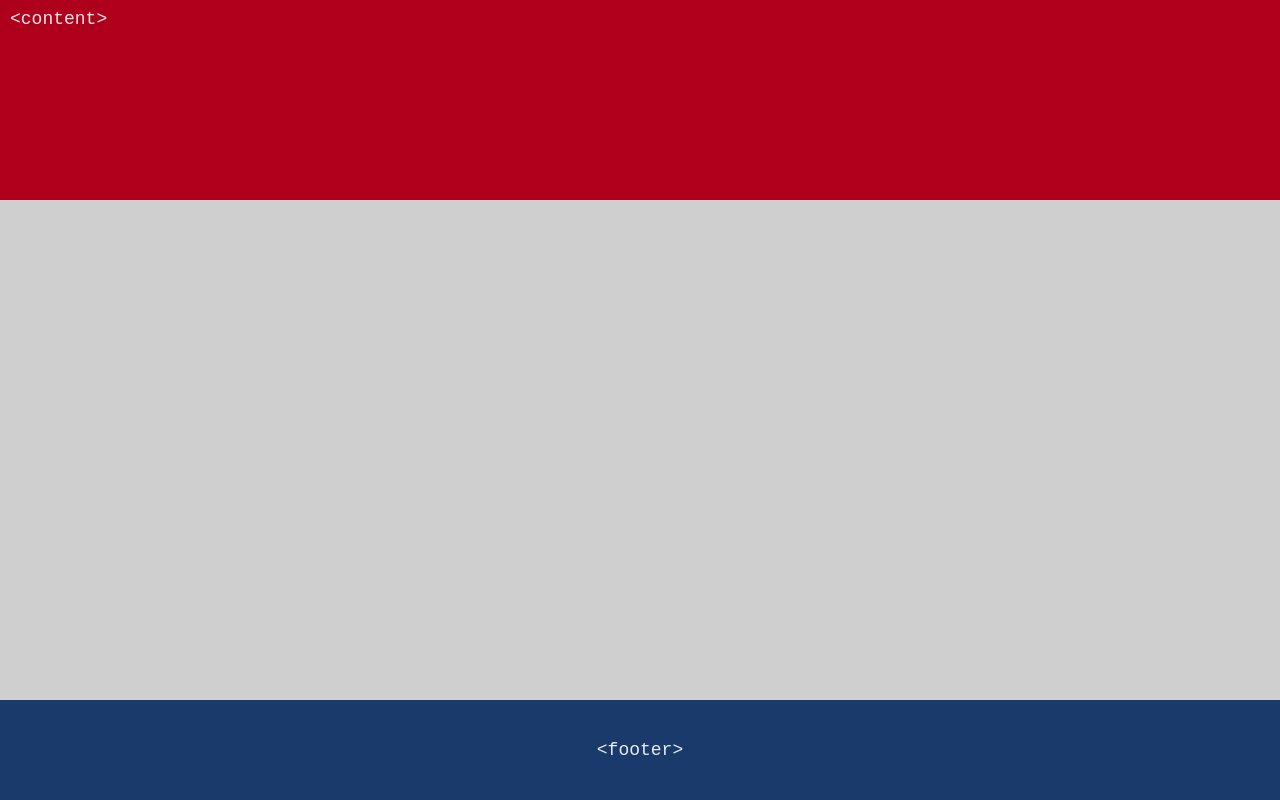
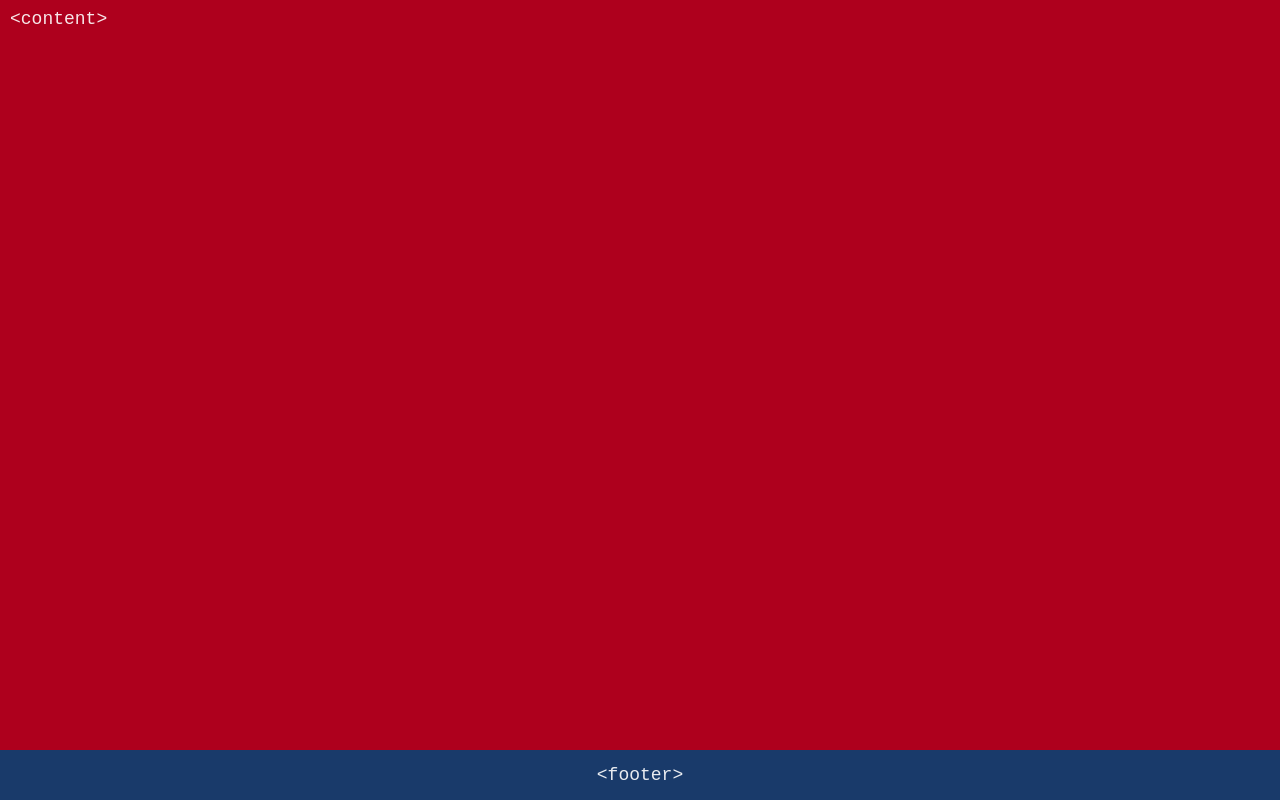
Before and after one commit to E-v-e-n/components, a plain HTML site: page footer.html in a window 1280 px wide. Drawn offline with nearby package versions, Linux system fonts and the light colour scheme.

Commit message:
Components 1.8

```diff
--- a/footer.css
+++ b/footer.css
@@ -48,3 +48,40 @@ body {
 .footer {
   background: #193a6a;
 }
+
+/*==== FOOTER STYLES ====*/
+
+.content {
+  min-height: calc(100vh - 50px);
+}
+
+.footer {
+  height: 50px;
+}
+
+/*==== HELPER STYLES ====*/
+
+* {
+  box-sizing: border-box;
+}
+
+body {
+  background: #cfcfcf;
+}
+
+.content,
+.footer {
+  padding: 10px;
+  color: rgba(255,255,255, .9);
+  font-family: monospace;
+  font-size: 1.125rem;
+}
+
+.content {
+  background: #ae001d;
+  height: 200px;
+}
+
+.footer {
+  background: #193a6a;
+}
```
Also changed, not shown: index.html (+1 -1 lines).
